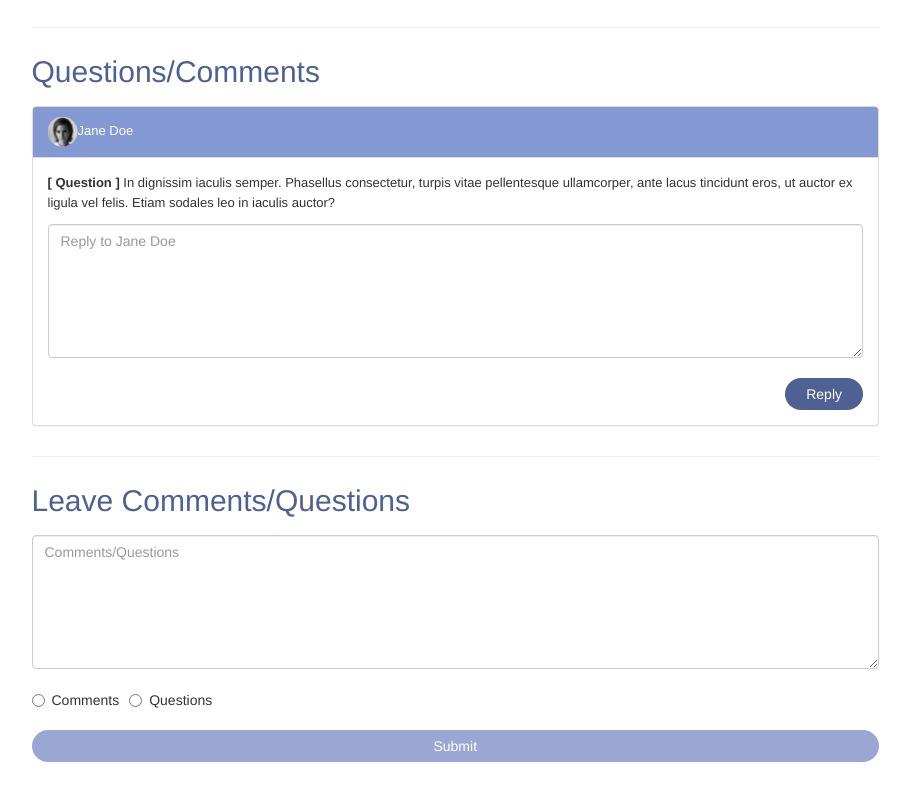
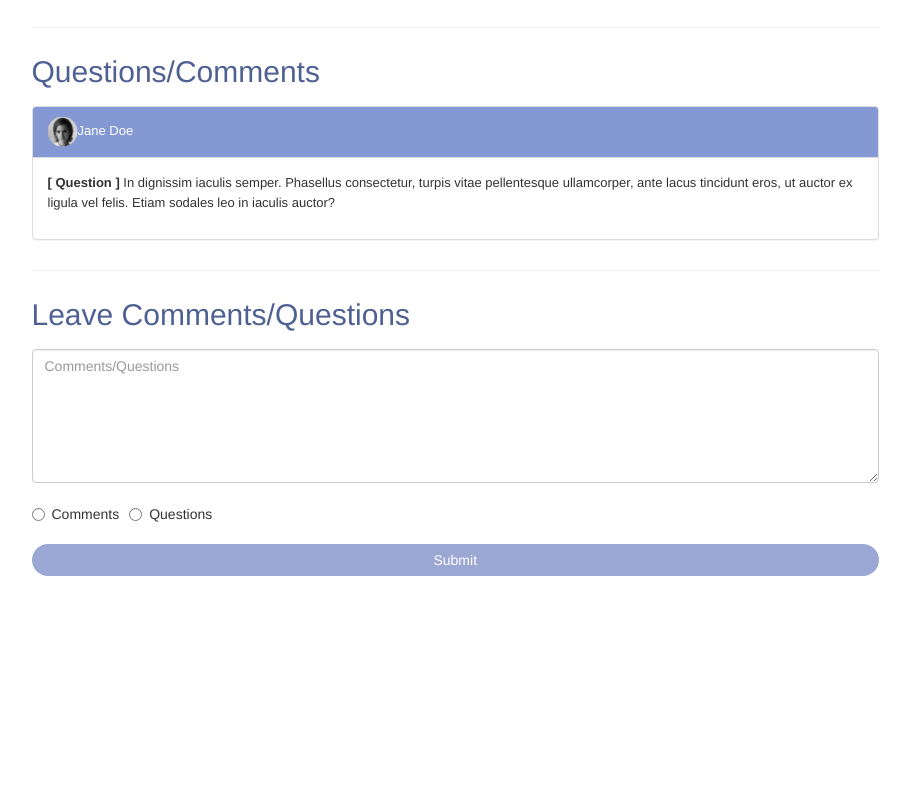
Before and after one commit to XenaHack/xena, an Angular app in the folder ui/: page /project in a window 1280 px wide. Shown: the part 1610-2410 px from the top of the page, without its empty margins (331-1241 px from the left). After the commit the page ends 2286 px from the top, so only its background shows below. Built offline with nearby package versions, Linux system fonts and the light colour scheme.

Commit message:
delete comment text field

```diff
--- a/ui/src/app/components/project-page/project-page.component.html
+++ b/ui/src/app/components/project-page/project-page.component.html
@@ -100,9 +100,6 @@
 						</div>
 						<div class="panel-body">
 						<p><b>[ Question ] </b>In dignissim iaculis semper. Phasellus consectetur, turpis vitae pellentesque ullamcorper, ante lacus tincidunt eros, ut auctor ex ligula vel felis. Etiam sodales leo in iaculis auctor?</p>
-						<textarea class="form-control" rows="6" placeholder="Reply to Jane Doe"></textarea>
-						<br/>
-						<button class="btn btn-submit btn-reply" id="reply" type="submit">Reply</button>
 						</div>
 					</div>
 				</div>
```
